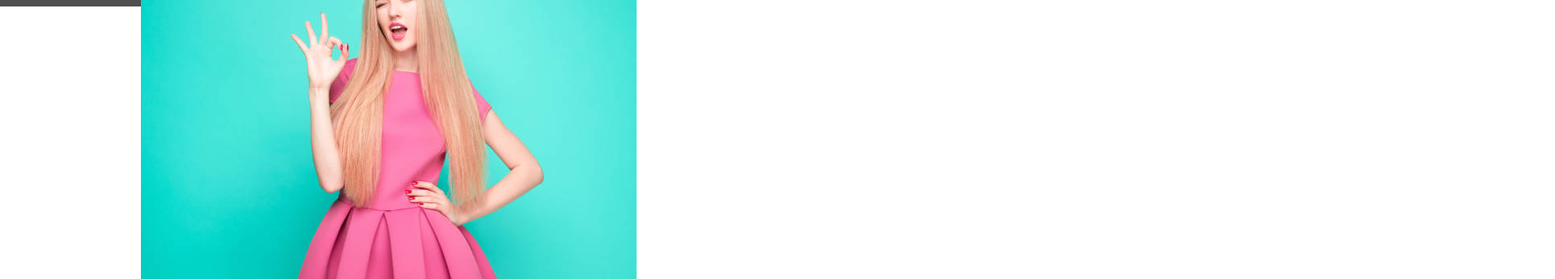
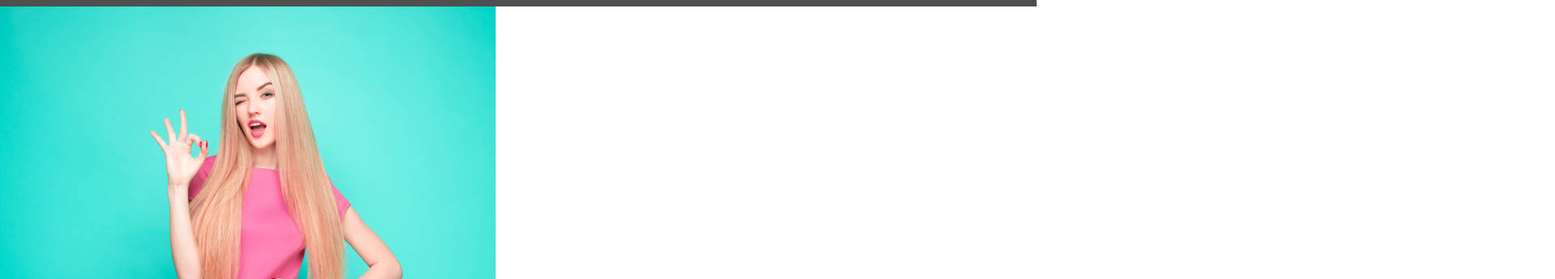
Before and after one commit to felixTechnology/simpleShoppingCartDecember, a plain HTML site: page index.html in a window 1280 px wide. Shown: the part 112-457 px from the top of the page at 81% size, 1920 px wide, since content can reach past the window. Drawn offline with Linux system fonts and the light colour scheme; grey boxes are pictures that could not be loaded.

Commit message:
updating...

```diff
--- a/index.css
+++ b/index.css
@@ -9,7 +9,7 @@
     position: relative;
     height: 100vh;
     width: 100%;
-    display: flex;
+
 
 }
 
```
Also changed, not shown: index.html (+2 -2 lines).
